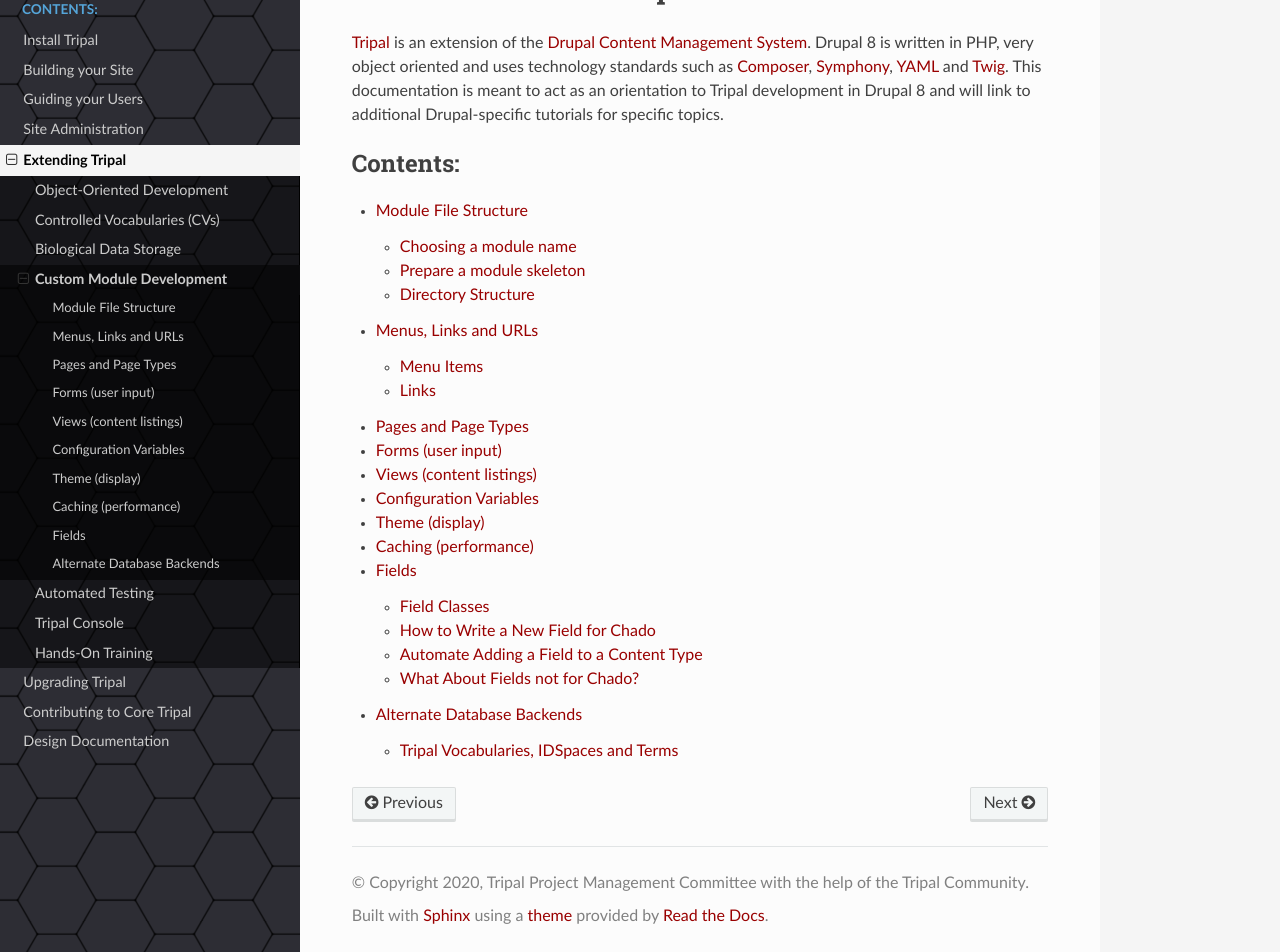
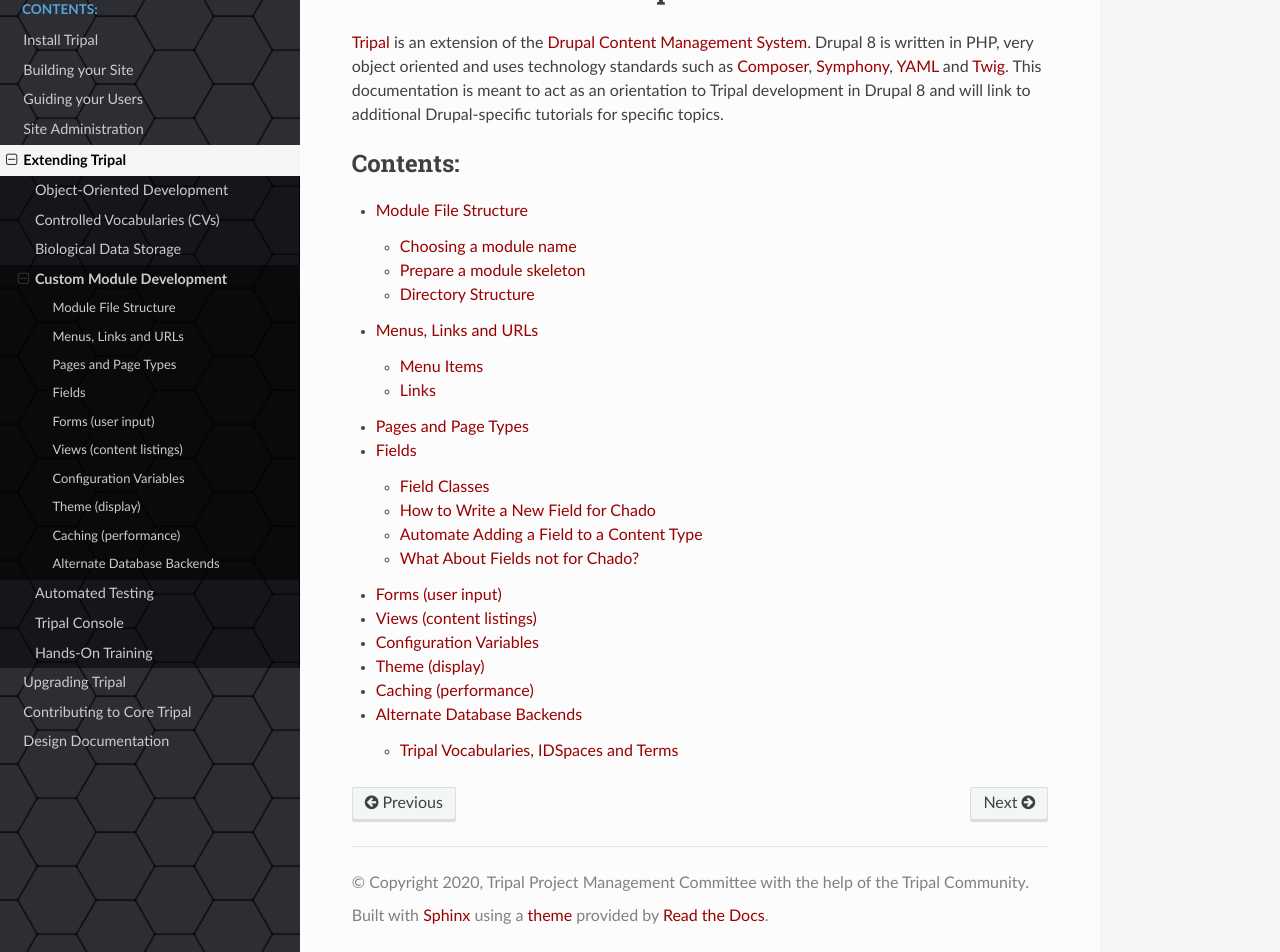
Before and after one commit to tripal/tripal_doc, a Sphinx documentation site: the page built from docs/dev_guide/module_dev.rst, in a window 1280 px wide and 1391 px high. Shown: the part 439-1391 px from the top of the window. Built offline with Sphinx 7.4.7 and the Read the Docs theme 2.0.0, drawn with Linux system fonts in a browser that asks for light colours.

```diff
--- a/docs/dev_guide/module_dev.rst
+++ b/docs/dev_guide/module_dev.rst
@@ -11,10 +11,10 @@ Custom Module Development
    module_dev/file_structure
    module_dev/routing
    module_dev/entities
+   module_dev/fields
    module_dev/forms
    module_dev/views
    module_dev/config
    module_dev/theme
    module_dev/caching
-   module_dev/fields
    module_dev/alternate_databackend
```
